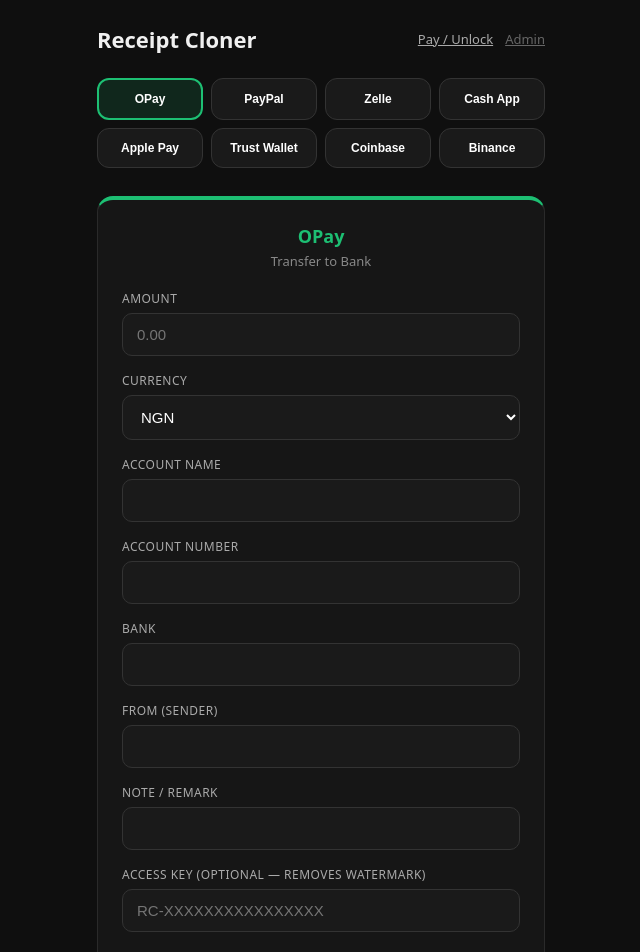
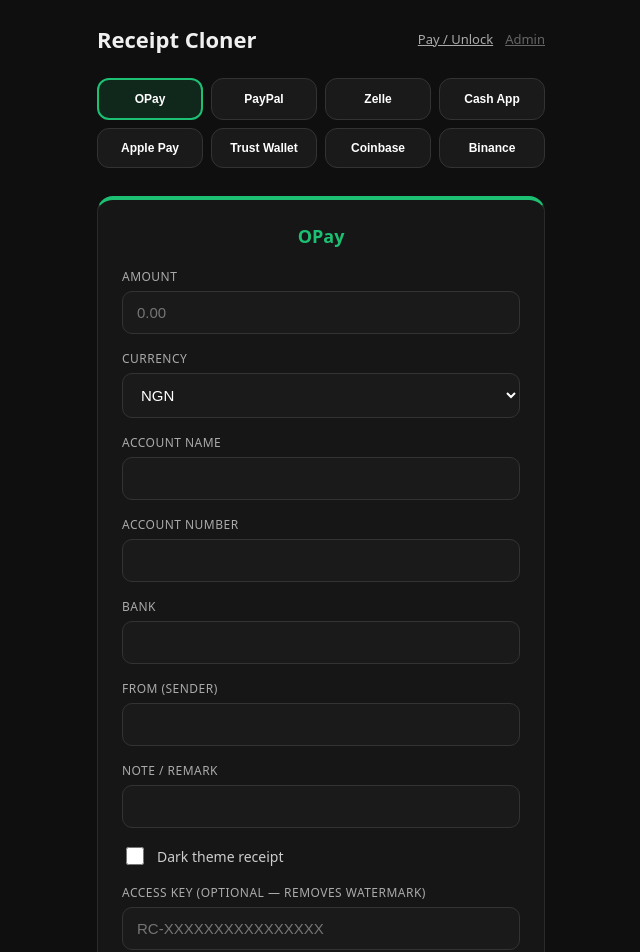
Before and after one commit to richardchidubem33-prog/receipt-cloner, a Next.js app: page / in a window 1280 px wide. Shown: the top 952 px of the page, without its empty margins (319-959 px from the left). Built offline with nearby package versions, Linux system fonts and the light colour scheme.

Commit message:
Add dark theme toggle on generator form

```diff
--- a/app/page.tsx
+++ b/app/page.tsx
@@ -18,6 +18,7 @@
   const [platform, setPlatform] = useState("opay");
   const [accessKey, setAccessKey] = useState("");
   const [loading, setLoading] = useState(false);
+  const [dark, setDark] = useState(false);
   const [form, setForm] = useState<any>({
     amount: "",
     currency: "NGN",
@@ -47,6 +48,7 @@
           ...form,
           amount: parseFloat(form.amount) || 0,
           accessKey: accessKey || null,
+          dark,
         }),
       });
       if (!res.ok) throw new Error("Generate failed");
@@ -100,25 +102,9 @@
         ))}
       </div>
 
-      <div
-        className="card"
-        style={{
-          borderTop: `4px solid ${p.color}`,
-          background: platform === "applepay" ? "#111" : "#161616",
-        }}
-      >
+      <div className="card" style={{ borderTop: `4px solid ${p.color}`, background: platform === "applepay" ? "#111" : "#161616" }}>
         <div style={{ textAlign: "center", marginBottom: 20 }}>
           <div style={{ fontSize: 18, fontWeight: 700, color: p.color }}>{p.name}</div>
-          <div style={{ fontSize: 13, color: "#888", marginTop: 4 }}>
-            {platform === "opay" && "Transfer to Bank"}
-            {platform === "paypal" && "Send Money"}
-            {platform === "zelle" && "Send with Zelle"}
-            {platform === "cashapp" && "Pay with Cash App"}
-            {platform === "applepay" && "Apple Pay"}
-            {platform === "trustwallet" && "Send Crypto"}
-            {platform === "coinbase" && "Send Crypto"}
-            {platform === "binance" && "Withdraw"}
-          </div>
         </div>
 
         <div className="field">
@@ -133,6 +119,7 @@
               <option value="NGN">NGN</option>
               <option value="USD">USD</option>
               <option value="EUR">EUR</option>
+              <option value="GBP">GBP</option>
             </select>
           </div>
         )}
@@ -162,48 +149,29 @@
 
         {platform === "opay" && (
           <>
-            <div className="field">
-              <label>Account Name</label>
-              <input value={form.toName} onChange={(e) => update("toName", e.target.value)} />
-            </div>
-            <div className="field">
-              <label>Account Number</label>
-              <input value={form.toAccount} onChange={(e) => update("toAccount", e.target.value)} />
-            </div>
-            <div className="field">
-              <label>Bank</label>
-              <input value={form.bank} onChange={(e) => update("bank", e.target.value)} />
-            </div>
-            <div className="field">
-              <label>From (Sender)</label>
-              <input value={form.fromName} onChange={(e) => update("fromName", e.target.value)} />
-            </div>
+            <div className="field"><label>Account Name</label><input value={form.toName} onChange={(e) => update("toName", e.target.value)} /></div>
+            <div className="field"><label>Account Number</label><input value={form.toAccount} onChange={(e) => update("toAccount", e.target.value)} /></div>
+            <div className="field"><label>Bank</label><input value={form.bank} onChange={(e) => update("bank", e.target.value)} /></div>
+            <div className="field"><label>From (Sender)</label><input value={form.fromName} onChange={(e) => update("fromName", e.target.value)} /></div>
           </>
         )}
 
         {(platform === "paypal" || platform === "zelle" || platform === "cashapp") && (
           <>
-            <div className="field">
-              <label>To (Name / Handle)</label>
-              <input value={form.toName} onChange={(e) => update("toName", e.target.value)} />
-            </div>
-            <div className="field">
-              <label>From</label>
-              <input value={form.fromName} onChange={(e) => update("fromName", e.target.value)} />
-            </div>
+            <div className="field"><label>To (Name / Handle)</label><input value={form.toName} onChange={(e) => update("toName", e.target.value)} /></div>
+            <div className="field"><label>From</label><input value={form.fromName} onChange={(e) => update("fromName", e.target.value)} /></div>
           </>
         )}
 
         {platform === "applepay" && (
-          <div className="field">
-            <label>Name / Merchant</label>
-            <input value={form.toName} onChange={(e) => update("toName", e.target.value)} />
-          </div>
+          <div className="field"><label>Name / Merchant</label><input value={form.toName} onChange={(e) => update("toName", e.target.value)} /></div>
         )}
 
-        <div className="field">
-          <label>Note / Remark</label>
-          <input value={form.remark} onChange={(e) => update("remark", e.target.value)} />
+        <div className="field"><label>Note / Remark</label><input value={form.remark} onChange={(e) => update("remark", e.target.value)} /></div>
+
+        <div className="field" style={{ display: "flex", alignItems: "center", gap: 10 }}>
+          <input type="checkbox" id="dark" checked={dark} onChange={(e) => setDark(e.target.checked)} style={{ width: 18, height: 18 }} />
+          <label htmlFor="dark" style={{ margin: 0, textTransform: "none", letterSpacing: 0, fontSize: 14, color: "#ccc" }}>Dark theme receipt</label>
         </div>
 
         <div className="field">
@@ -211,23 +179,14 @@
           <input placeholder="RC-XXXXXXXXXXXXXXXX" value={accessKey} onChange={(e) => setAccessKey(e.target.value)} />
         </div>
 
-        <button
-          className="btn"
-          onClick={generate}
-          disabled={loading || !form.amount}
-          style={{
-            width: "100%",
-            background: p.color,
-            color: platform === "binance" || platform === "cashapp" ? "#111" : "#fff",
-            marginTop: 8,
-          }}
-        >
+        <button className="btn" onClick={generate} disabled={loading || !form.amount}
+          style={{ width: "100%", background: p.color, color: platform === "binance" || platform === "cashapp" ? "#111" : "#fff", marginTop: 8 }}>
           {loading ? "Generating..." : "Open Receipt UI"}
         </button>
       </div>
 
       <p style={{ textAlign: "center", color: "#666", fontSize: 12, marginTop: 20 }}>
-        Opens full mobile-style receipt. Free = watermarked.{" "}
+        Full mobile receipt UI · logos · animations · dark mode.{" "}
         <Link href="/pay" style={{ color: "#aaa" }}>Pay $2 USDT</Link> to unlock clean.
       </p>
     </div>
```
